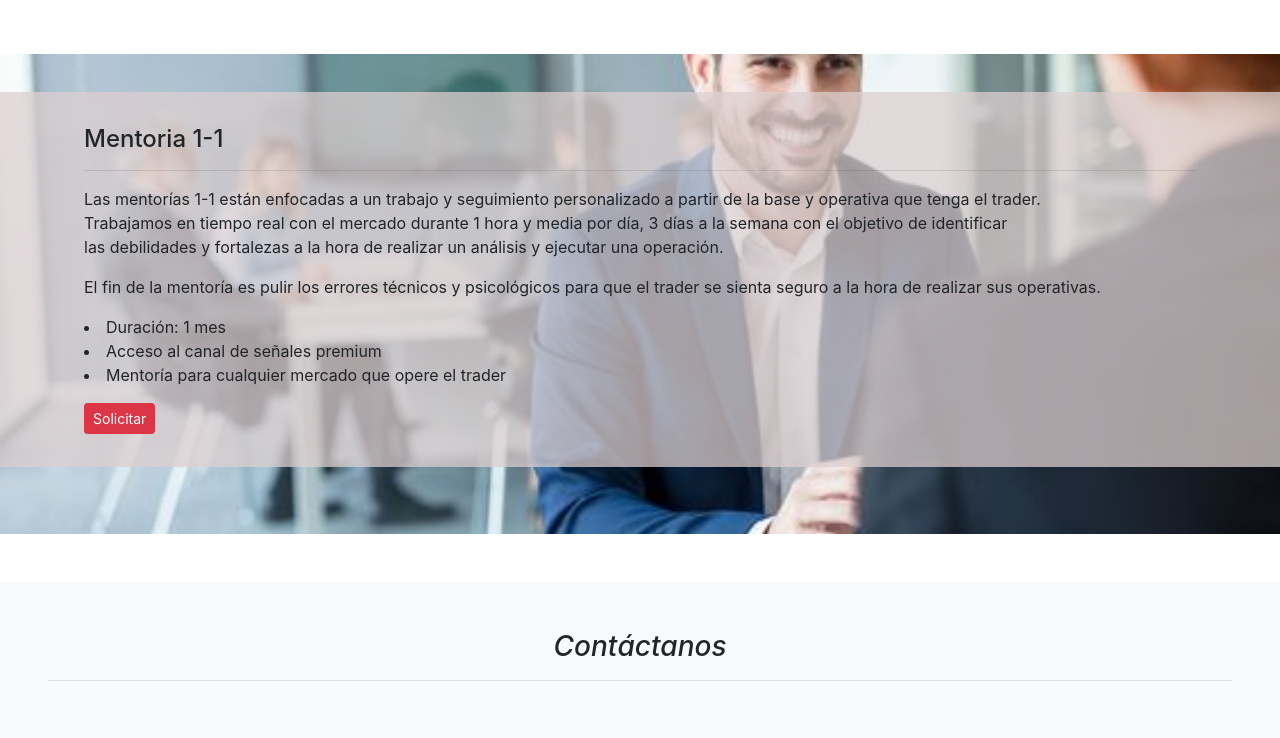
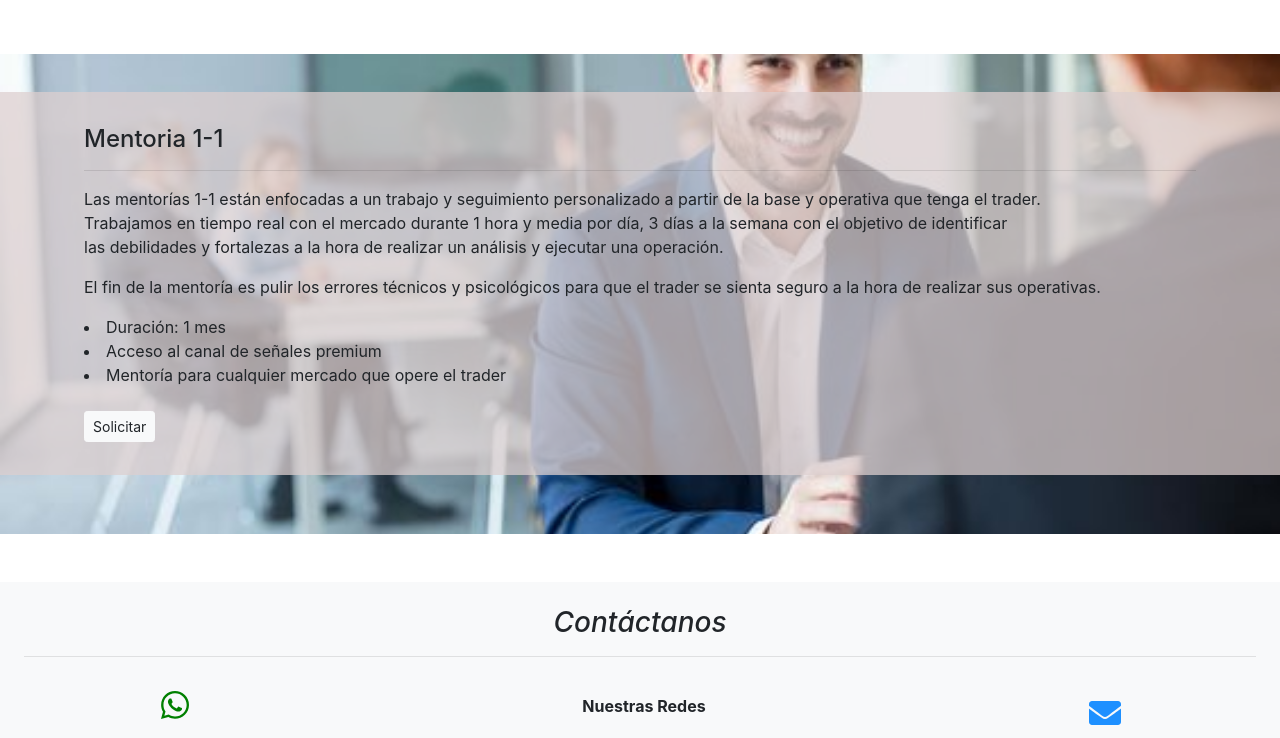
Before and after one commit to dayamartinez/empows-PWeb, a React (Create React App) app in the folder empow-capitals/: page / in a window 1280 px wide. Shown: the part 2029-2767 px from the top of the page. Built offline with nearby package versions, Linux system fonts and the light colour scheme.

Commit message:
finalizando

```diff
--- a/empow-capitals/src/components/Content.jsx
+++ b/empow-capitals/src/components/Content.jsx
@@ -56,7 +56,7 @@ export default function content(){
                         <li>Drawdown: Máximo 10%</li>
                         <li>Rentabilidad hasta 10% anual</li>
                     </Card.Text>
-                    <Button variant='danger' size="sm" href="https://wa.me/message/Y44OPABP27DTD1">
+                    <Button variant='light' className='mt-2' size="sm" href="https://wa.me/message/Y44OPABP27DTD1">
                     Solicitar
                     </Button>
                 </Card.Body>
@@ -161,7 +161,7 @@ export default function content(){
                         <li>Acceso al canal de señales premium</li>
                         <li>Mentoría para cualquier mercado que opere el trader</li>
                     </Card.Text>
-                    <Button variant='danger' size="sm"  href="https://wa.me/message/Y44OPABP27DTD1">Solicitar</Button>
+                    <Button variant='light' className='mt-2' size="sm"  href="https://wa.me/message/Y44OPABP27DTD1">Solicitar</Button>
                 </Card.Body>
                 </div>
                 </div>
--- a/empow-capitals/src/components/Footer.jsx
+++ b/empow-capitals/src/components/Footer.jsx
@@ -4,26 +4,26 @@ import { FontAwesomeIcon } from '@fortawesome/react-fontawesome'
 export default function Footer(){
   return (
 
-    <footer id='contacto' className='footerMob p-5 bg-light mx-0'>
-      <h3 className='text-center mb-5'><em>Contáctanos<hr/></em></h3>
+    <footer id='contacto' className='footerMob p-4 bg-light mx-0'>
+      <h3 className='text-center'><em>Contáctanos<hr/></em></h3>
       <div className=' row justify-content-between'>
 
       <div className='col-md-3 text-center m-2'>
       <div className='align-self-center m-2'>
         <FontAwesomeIcon
-          icon={['fas', 'phone-alt']}
-          className='h3'
-          style={{ color: 'DodgerBlue' }}
+          icon={['fab', 'whatsapp']}
+          className='h2'
+          style={{ color: 'green' }}
         />
       </div>
       <div className=' text-center'>
-       <p><a href="tel:+5491137659120"> +54 9 11 3765 9120</a></p>
-       <a href="tel:+5491128498538"> +54 9 11 2849 8538</a>
+       <p><a href="https://api.whatsapp.com/send?phone=5491137659120&text=Hola!%20Me%20interesa%20consultar%20por%20unos%20de%20los%20productos%20que%20ofrecen%20en%20la%20Academia%20Empow%20Capitals.%20Gracias!"> +54 9 11 3765 9120</a></p>
+       <a href="https://api.whatsapp.com/send?phone=5491128498538&text=Hola!%20Me%20interesa%20consultar%20por%20unos%20de%20los%20productos%20que%20ofrecen%20en%20la%20Academia%20Empow%20Capitals.%20Gracias!"> +54 9 11 2849 8538</a>
       </div>
     </div>
 
 
-    <div className='col-md-3 text-center m-4'>
+    <div className='col-md-3 text-center ml-4 mr-4 mt-4 mb-0'>
     <h6 className='mb-4 ml-2'><strong>Nuestras Redes</strong> </h6>
            <a target="blank" href='https://www.facebook.com/empow.capitals'>
              <FontAwesomeIcon
@@ -32,13 +32,13 @@ export default function Footer(){
                 style={{ color: 'blue' }}
               />
           </a>
-              <a  target="blank" href="https://chat.whatsapp.com/KFGlQDJjW4DE2sjW5JrCt8">
+              {/* <a  target="blank" href="https://chat.whatsapp.com/KFGlQDJjW4DE2sjW5JrCt8">
             <FontAwesomeIcon
                 icon={['fab', 'whatsapp']}
                 className='h2 mr-3'
-                style={{ color: 'green' }}
+                style={{ color: '' }}
               />
-              </a>
+              </a> */}
               <a target="blank" href='https://www.youtube.com/channel/UC1tjV2Ox6zEe4DLtpnkTTaQ?view_as=subscriber'>
             <FontAwesomeIcon
                 icon={['fab', 'youtube']}
@@ -57,11 +57,11 @@ export default function Footer(){
 
       <div className='col-md-3 text-center m-2'>
       <div className='align-self-center m-2'>
-        <FontAwesomeIcon
+      <a href="mailto:Empowcapitals@hotmail.com"><FontAwesomeIcon
           icon={['fa', 'envelope']}
           className='h2 m-2'
           style={{ color: 'DodgerBlue' }}
-        />
+        /></a>
       </div>
       <div className=' text-center'>
        <p><a href="mailto:Empowcapitals@hotmail.com">Empowcapitals@hotmail.com</a></p>
@@ -70,7 +70,5 @@ export default function Footer(){
 
     </div>
   </footer>
-
-
   )
 }
--- a/empow-capitals/src/components/NavBar.jsx
+++ b/empow-capitals/src/components/NavBar.jsx
@@ -7,15 +7,15 @@ export default function navBar(){
       <div className='nav justify-content-center'>
       <Navbar collapseOnSelect expand="lg" >
 
-          <Navbar.Brand href="#home">
+          <Navbar.Brand className='mr-5' href="#home">
           <img src={empow} alt="logoempow" height="83px" width="145px" />
           </Navbar.Brand>
 
-          <Navbar.Toggle aria-controls="responsive-navbar-nav" />
+          <Navbar.Toggle  className='ml-5' aria-controls="responsive-navbar-nav" />
 
-          <Navbar.Collapse  id="responsive-navbar-nav">
+          <Navbar.Collapse  className='ml-5' id="responsive-navbar-nav">
             <Nav >
-              <NavDropdown title="SEÑALES" id="collasible-nav-dropdown">
+              <NavDropdown  title="SEÑALES" id="collasible-nav-dropdown">
                 <NavDropdown.Item href="https://chat.whatsapp.com/KFGlQDJjW4DE2sjW5JrCt8"> SEÑALES GRATIS</NavDropdown.Item>
                   <NavDropdown.Divider />
                 <NavDropdown.Item href="#premium">SEÑALES PREMIUM</NavDropdown.Item>
--- a/empow-capitals/src/components/Widget.jsx
+++ b/empow-capitals/src/components/Widget.jsx
@@ -3,11 +3,11 @@ import React from 'react'
 export default function widget(){
     return (
       <div  className='widget'>
-        <div key="widget-container" className="tradingview-widget-container">
+        <div key="widget-container" className="tradingview-widget-container ">
           <div key="widget-container" className="tradingview-widget-container__widget"></div>
           <iframe title="tradingview-widget" scrolling="no" allowtransparency="true" border="0"
             src="https://s.tradingview.com/embed-widget/ticker-tape/?locale=es#%7B%22symbols%22%3A%5B%7B%22title%22%3A%22S%26P%20500%22%2C%22proName%22%3A%22OANDA%3ASPX500USD%22%7D%2C%7B%22title%22%3A%22Shangai%20Composite%22%2C%22proName%22%3A%22INDEX%3AXLY0%22%7D%2C%7B%22title%22%3A%22EUR%2FUSD%22%2C%22proName%22%3A%22FX_IDC%3AEURUSD%22%7D%2C%7B%22title%22%3A%22BTC%2FUSD%22%2C%22proName%22%3A%22BITFINEX%3ABTCUSD%22%7D%2C%7B%22title%22%3A%22ETH%2FUSD%22%2C%22proName%22%3A%22BITFINEX%3AETHUSD%22%7D%5D%2C%22colorTheme%22%3A%22light%22%2C%22isTransparent%22%3Afalse%2C%22displayMode%22%3A%22adaptive%22%2C%22width%22%3A%22100%25%22%2C%22height%22%3A78%2C%22utm_source%22%3A%22www.feniktrading.com%22%2C%22utm_medium%22%3A%22widget_new%22%2C%22utm_campaign%22%3A%22ticker-tape%22%7D"
-            style={{boxSizing: "border-box", height:"50px", width: "100%"}} data-gtm-yt-inspected-1_25="true">
+            className='bg-light'style={{boxSizing: "border-box", height:"50px", width: "100%"}} data-gtm-yt-inspected-1_25="true">
           </iframe>
         </div>
       </div>
--- a/empow-capitals/src/components/style.css
+++ b/empow-capitals/src/components/style.css
@@ -147,7 +147,9 @@
     .datosmentoria{
     width: 100%;
     overflow: hidden;
-    background-color: white
+    background-color: rgba(192, 31, 31, 0.89);
+    color: white
+
     }
     .fondoGC{
     background-image: none;
@@ -156,7 +158,8 @@
     }
     .datosGC{
     width: 100%;
-    background-color: white
+    background-color: rgba(192, 31, 31, 0.89);
+    color: white
 
     }
     .señales{
```
Also changed, not shown: 1 other file (tests, documents, lock files or other folders).
